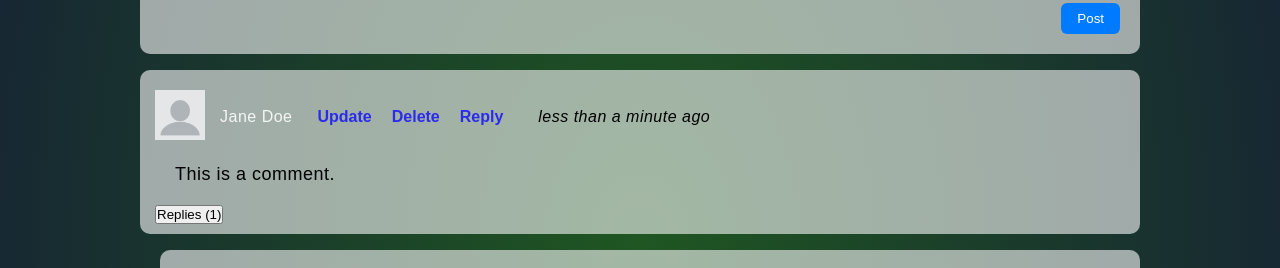
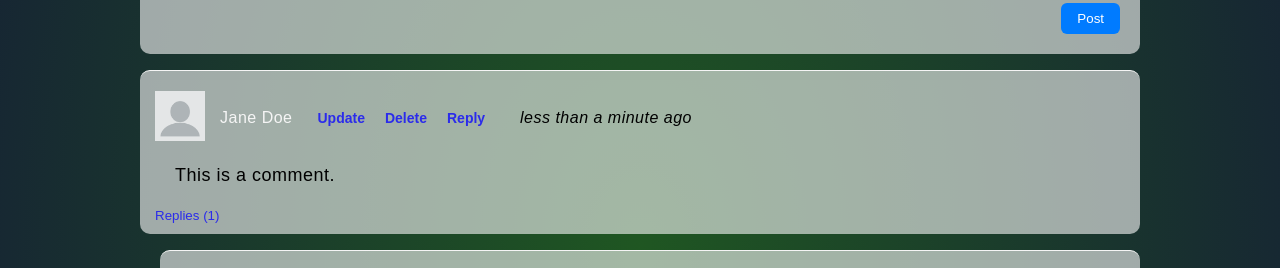
Before and after one commit to kalin-angelov/game-over-v2-frontend, a React (Vite) app: page /details in a window 1280 px wide. Shown: the part 671-939 px from the top of the page. Built offline with nearby package versions, Linux system fonts and the light colour scheme.

Commit message:
Update Comment.module.css

```diff
--- a/src/components/reusable/comment/Comment.module.css
+++ b/src/components/reusable/comment/Comment.module.css
@@ -5,6 +5,7 @@
     margin: 10px;
     margin: 10px 0;
     background-color:   rgba(245, 245, 245, 0.616);
+    border-top: 1px solid;
 
     .commentInfo {
         display: flex;
@@ -19,7 +20,7 @@
             color: rgb(43, 43, 235);
             border: none;
             outline: none;
-            font-size: 16px;
+            font-size: 14px;
             cursor: pointer;
             font-weight: 600;
         }
@@ -32,6 +33,12 @@
         font-weight: 400;
         font-size: 18px;
     }
+
+    .repliesBtn {
+        background-color: transparent;
+        border: none;
+        color:  rgb(43, 43, 235);
+    }
 }
 
 @media screen and (min-width: 1024px) {
```
